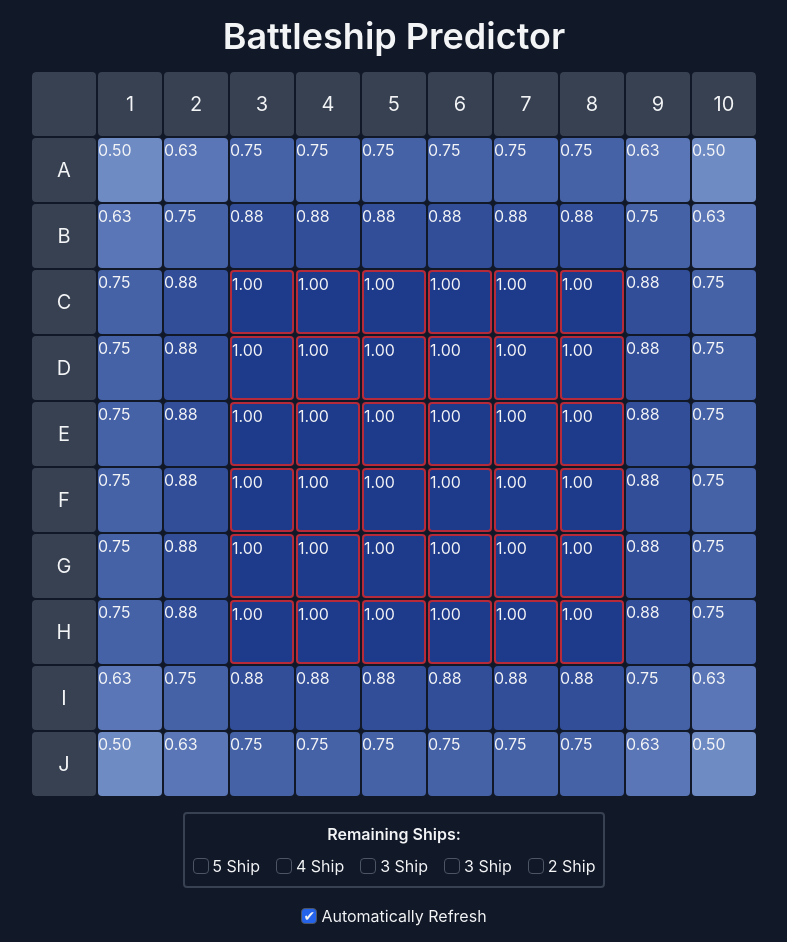
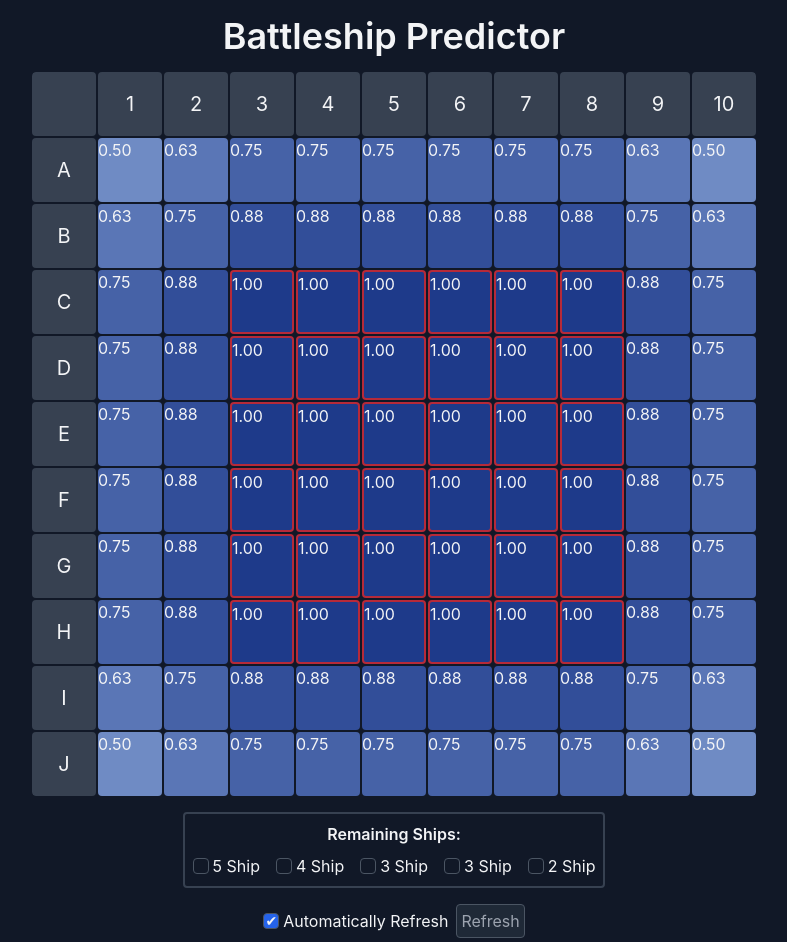
Before and after one commit to jcbyte/battleship-predictor, a React (Create React App) app: page / in a window 1280 px wide. Shown: the top 942 px of the page, without its empty margins (246-1033 px from the left). Built offline with nearby package versions, Linux system fonts and the light colour scheme.

Commit message:
added manual refresh button for when the app is not auto-refreshing

```diff
--- a/src/App.css
+++ b/src/App.css
@@ -30,3 +30,8 @@ input[type="button"] {
 	@apply active:bg-blue-600;
 	@apply transition-colors duration-100;
 }
+
+input[type="button"]:disabled {
+	@apply bg-gray-800 text-gray-400 cursor-auto;
+	@apply hover:ring-0;
+}
--- a/src/App.tsx
+++ b/src/App.tsx
@@ -5,7 +5,7 @@ import { calculateProbabilities } from "./scripts/calculator";
 import { BOARD_SIZE, STARTING_SHIPS2 } from "./static";
 import { CellData, Ship } from "./types";
 
-// TODO manual refresh button
+// TODO signature
 // TODO grid item controls
 
 // Function to return a fresh blank board
@@ -32,6 +32,11 @@ export default function App() {
 	// These states contain app settings
 	const [autoUpdateProbabilities, setAutoUpdateProbabilities] = useState<boolean>(true);
 
+	// Calculate new probabilities and set this to the board
+	function refreshBoard() {
+		setBoard(calculateProbabilities(board, ships));
+	}
+
 	// ref is used to stop infinite update loops when board is updated via useEffect
 	const boardUpdating = useRef<boolean>(false);
 
@@ -42,7 +47,7 @@ export default function App() {
 			// If this call is fresh (not from just updating) then we want to update i
 			if (!boardUpdating.current) {
 				boardUpdating.current = true;
-				setBoard(calculateProbabilities(board, ships));
+				refreshBoard();
 			} else {
 				boardUpdating.current = false;
 			}
@@ -65,6 +70,7 @@ export default function App() {
 
 				<ShipList ships={ships} setShips={setShips} />
 
+				<div className="flex gap-2">
 					<label className="flex gap-1 items-center">
 						<input
 							type="checkbox"
@@ -75,6 +81,8 @@ export default function App() {
 						/>
 						<span>Automatically Refresh</span>
 					</label>
+					<input type="button" value="Refresh" onClick={refreshBoard} disabled={autoUpdateProbabilities} />
+				</div>
 
 				<input type="button" value="Reset" onClick={reset} />
 			</div>
```
Lines whose indentation alone changed are shown as unchanged.
